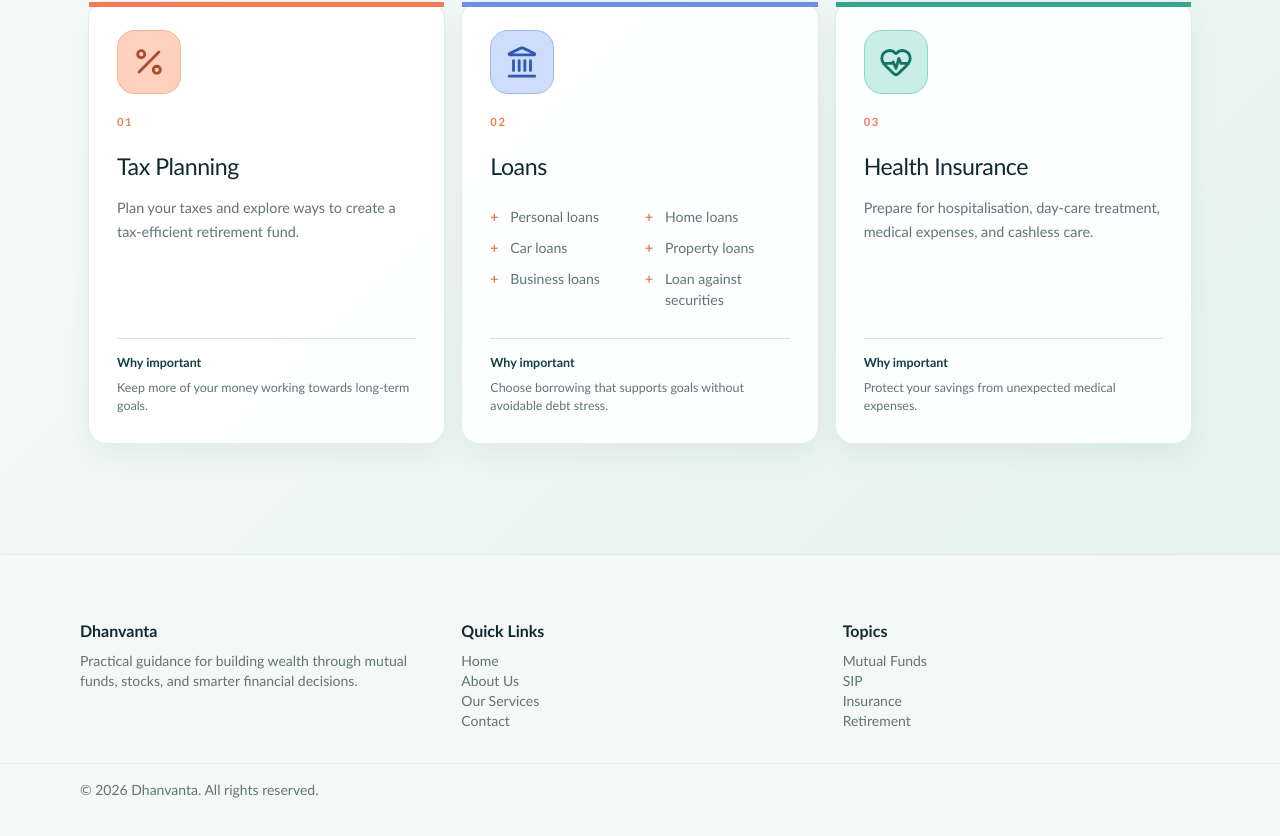
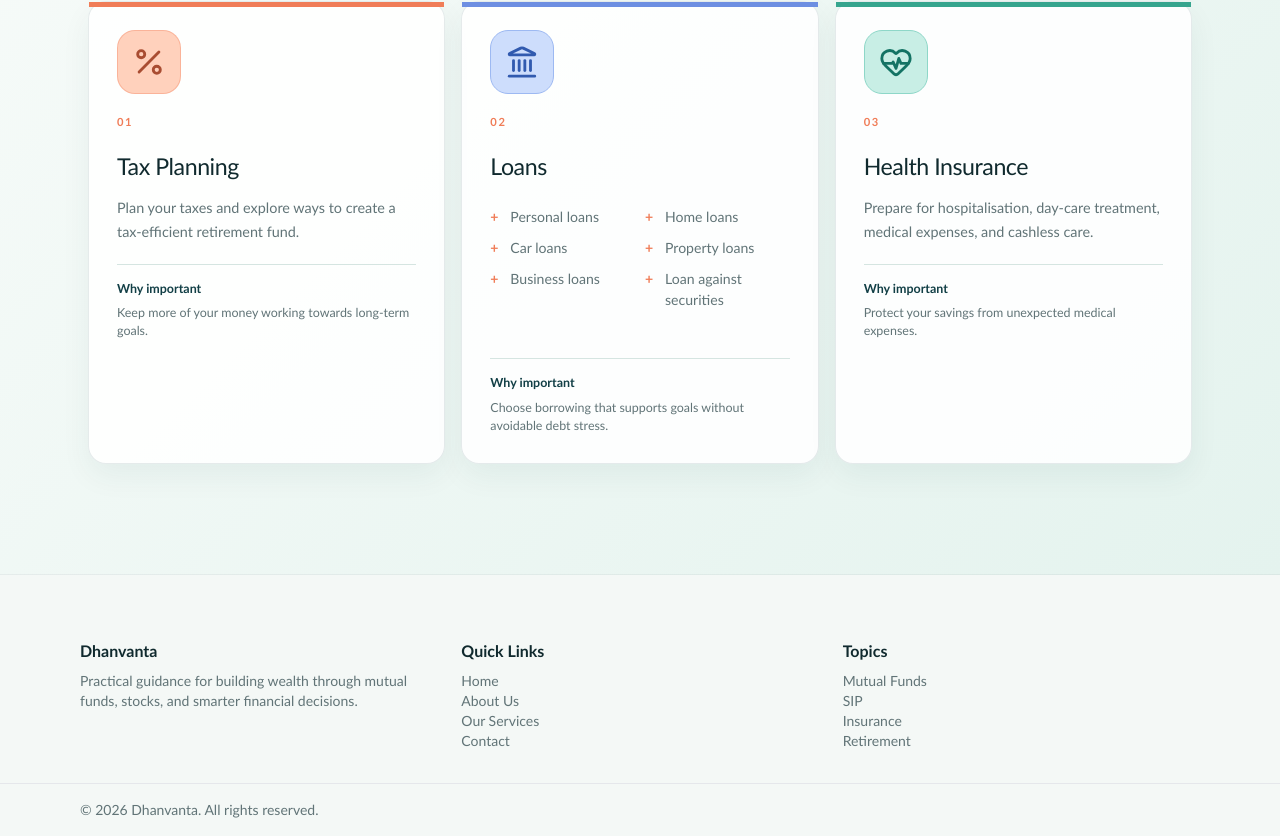
Before and after one commit to smritiRwt/Dhanvanta, a React (Vite) app: page / in a window 1280 px wide. Shown: the part 1932-2768 px from the top of the page. Built offline with nearby package versions, Linux system fonts and the light colour scheme.

Commit message:
Update India audience wording

```diff
--- a/src/styles.css
+++ b/src/styles.css
@@ -103,7 +103,7 @@ a { transition:color .2s ease, background-color .2s ease, border-color .2s ease,
 .service-index { color:var(--accent); font-size:.7rem; font-weight:700; letter-spacing:.14em; }
 .service-grid h3 { margin:18px 0 0; color:var(--ink); font-size:1.45rem; letter-spacing:-.02em; }
 .service-grid p { margin:12px 0 0; color:var(--muted); line-height:1.65; font-size:.9rem; }
-.service-why-static { display:grid; gap:6px; margin-top:auto; padding-top:15px; border-top:1px solid var(--line); }
+.service-why-static { display:grid; gap:6px; margin-top:20px; padding-top:15px; border-top:1px solid var(--line); flex-shrink:0; }
 .service-why-static strong { color:var(--primary); font-size:.78rem; }
 .service-why-static span { color:var(--muted); font-size:.78rem; line-height:1.45; }
 .compact-service-list { grid-template-columns:repeat(2,minmax(0,1fr)); gap:8px 12px; margin:18px 0 0; }
```
Also changed, not shown: 4 other files (tests, documents, lock files or other folders).
